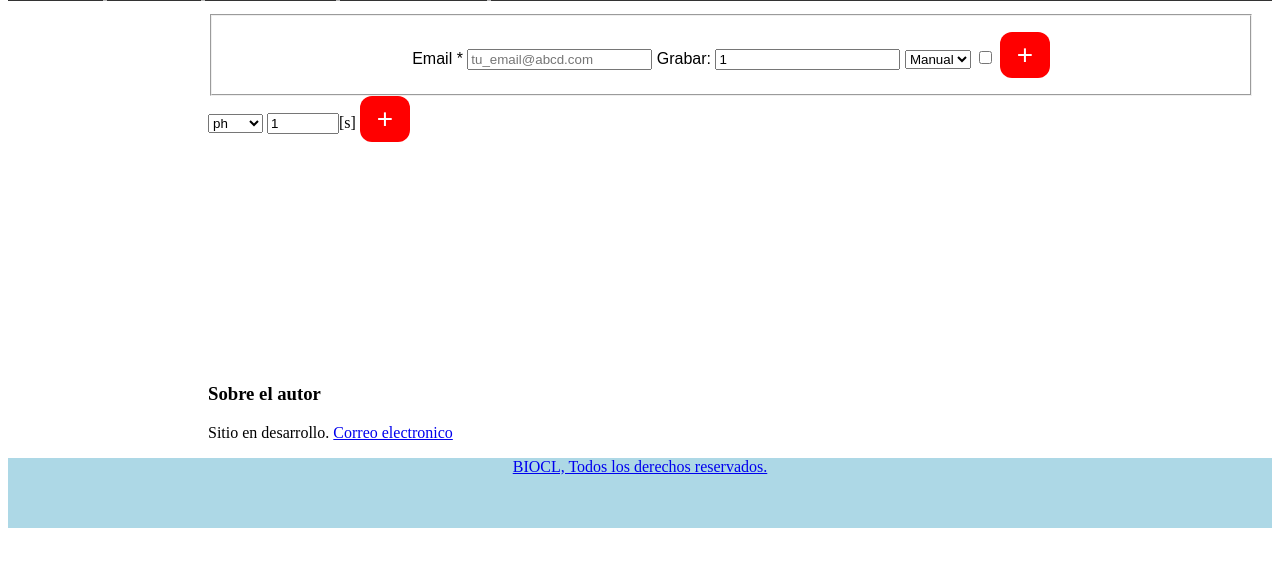
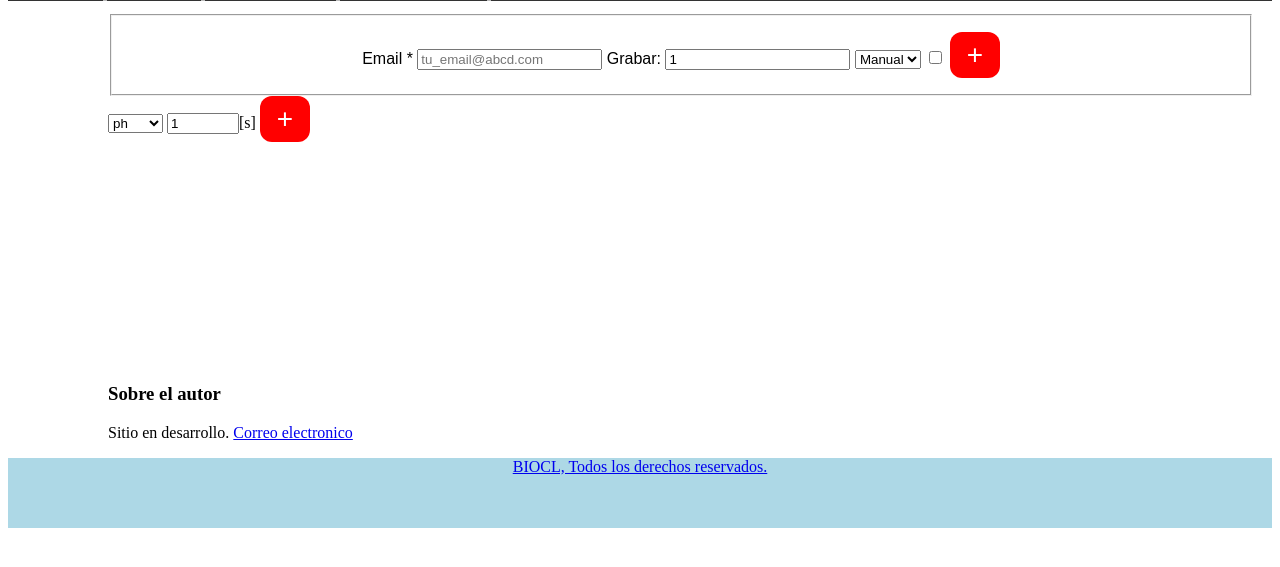
Before and after one commit to hooper2chile/biocl_system, a Flask app: page /dbase in a window 1280 px wide. Shown: the part 174-741 px from the top of the page. Run offline with Flask 2, Linux system fonts and the light colour scheme; parts of the project's set-up code (start-up, migrations or seed data) failed here and were passed over; some libraries are stand-ins or nearby versions.

Commit message:
pid html+

```diff
--- a/static/stylesheets/style.css
+++ b/static/stylesheets/style.css
@@ -259,7 +259,7 @@ fieldset {
 }
 
 .centrar{
-  margin-left: 200px;
+  margin-left: 100px;
 }
 
 .button {
```
